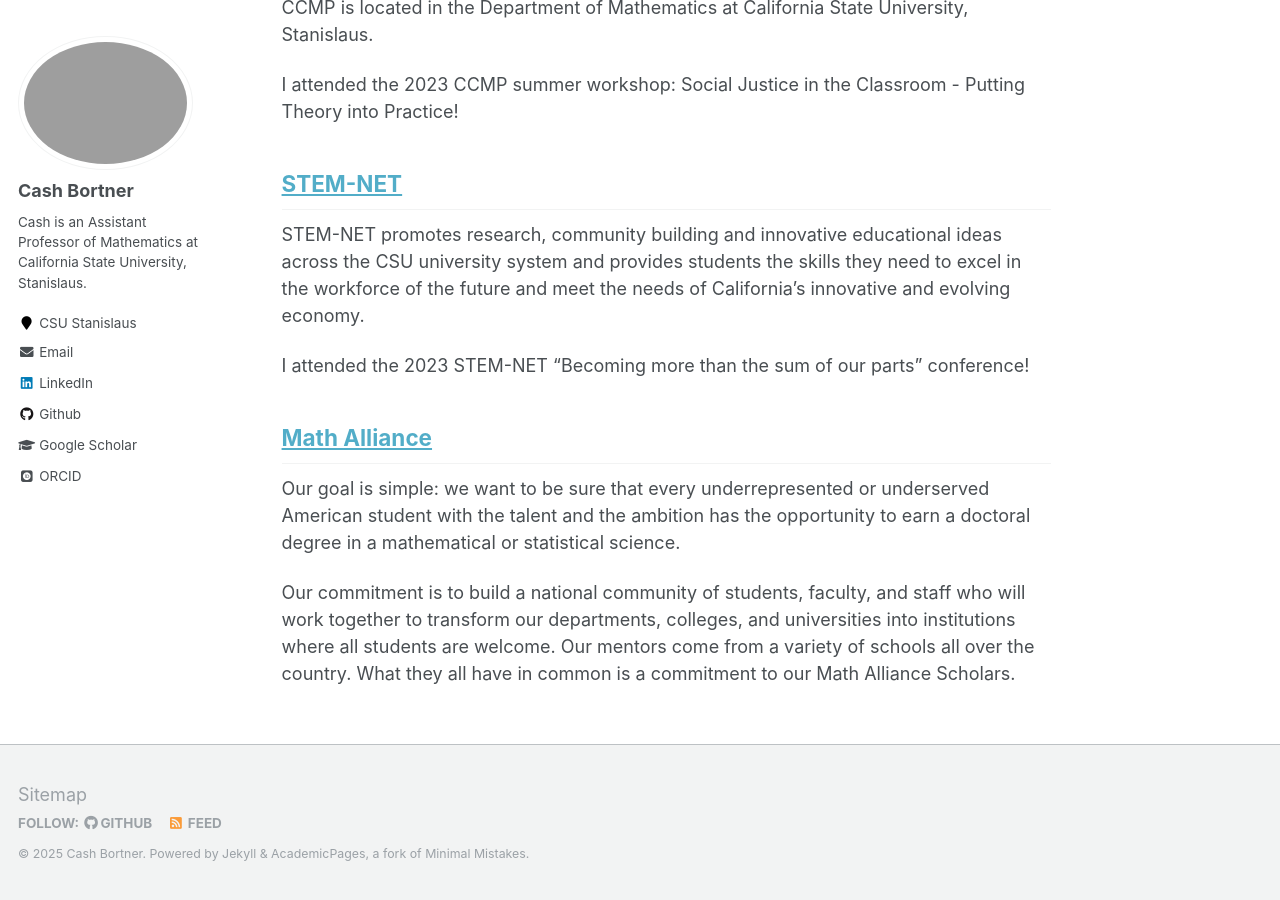
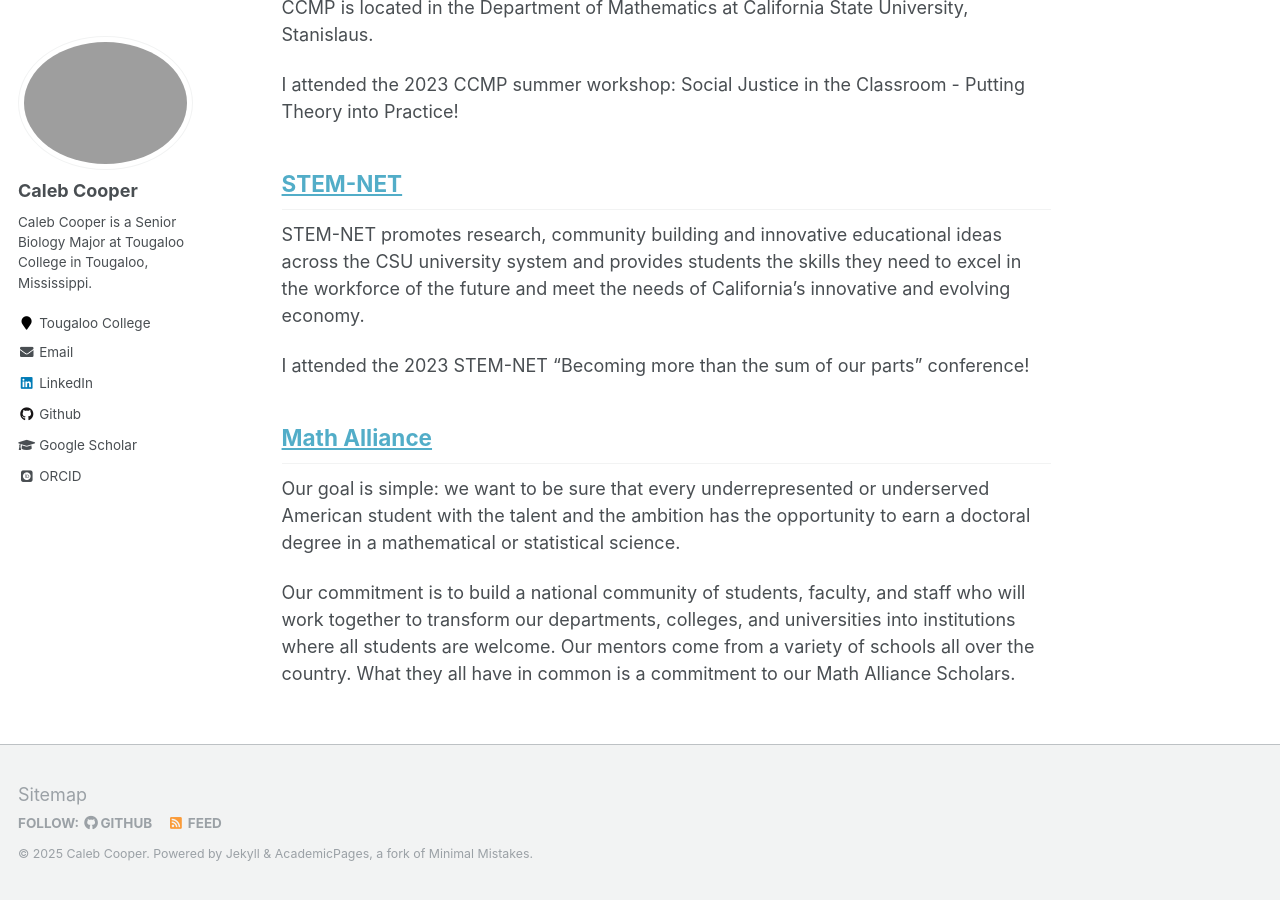
Before and after one commit to cbcoop/coopercaleb.github.io, a Jekyll site: the page built from _pages/about.md, in a window 1280 px wide and 900 px high, scrolled down 2628 px. Built offline with Jekyll 4.4.1, drawn with Linux system fonts in a browser that asks for light colours; some web fonts are replaced; some of the changed text lies outside the part shown.

Commit message:
modify author name

```diff
--- a/_config.yml
+++ b/_config.yml
@@ -7,9 +7,9 @@
 
 # Site Settings
 locale                   : "en-US"
-title                    : "Cash Bortner"
+title                    : "Caleb Cooper"
 title_separator          : "-"
-name                     : &name "Cash Bortner"
+name                     : &name "Caleb Cooper"
 description              : &description "personal description"
 url                      : https://cbortner.github.io # the base hostname & protocol for your site e.g. "https://mmistakes.github.io"
 baseurl                  : "" # the subpath of your site, e.g. "/blog"
@@ -80,14 +80,14 @@ analytics:
 
 # Site Author
 author:
-  name             : "Cash Bortner"
+  name             : "Caleb Cooper"
   avatar           : "picture.jpeg"
-  bio              : "Cash is an Assistant Professor of Mathematics at California State University, Stanislaus."
+  bio              : "Caleb Cooper is a Senior Biology Major at Tougaloo College in Tougaloo, Mississippi."
   location         : #"CSU Stanislaus"
-  employer         : "CSU Stanislaus"
+  employer         : "Tougaloo College"
   pubmed           : #"https://www.ncbi.nlm.nih.gov/pubmed/?term=john+snow"
   googlescholar    : "http://https://scholar.google.com/citations?user=cxfkHa8AAAAJ&hl=en"
-  email            : "cbortner@csustan.edu"
+  email            : "ccoooper@student.tougaloo.edu"
   researchgate     :  #example: "https://www.researchgate.net/profile/yourprofile"
   uri              :
   bitbucket        :
@@ -96,7 +96,7 @@ author:
   flickr           :
   facebook         :
   foursquare       :
-  github           : "cbortner"
+  github           : "cbcoop"
   google_plus      :
   keybase          :
   instagram        :
```
